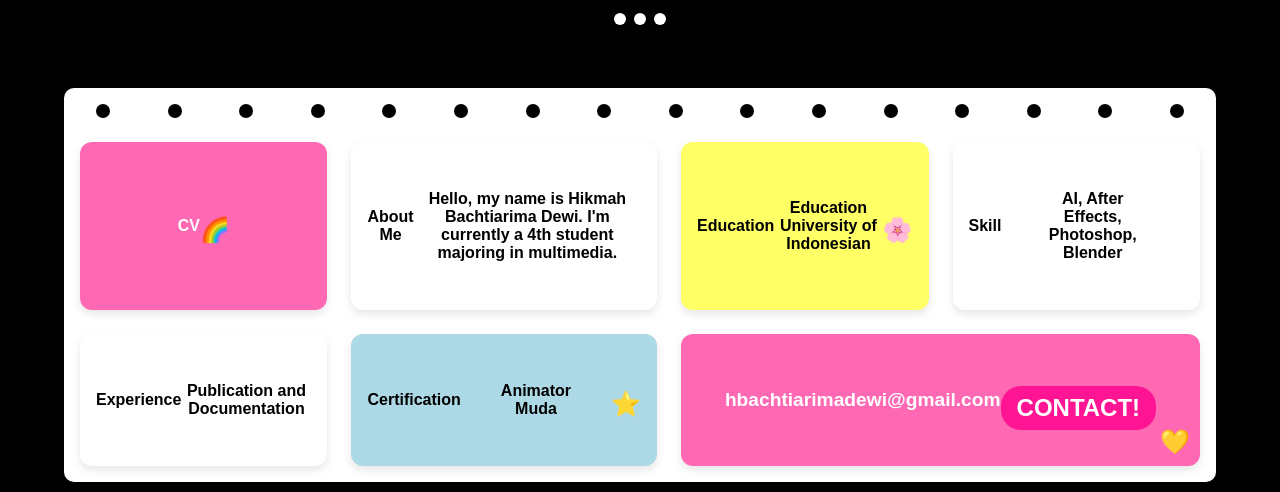
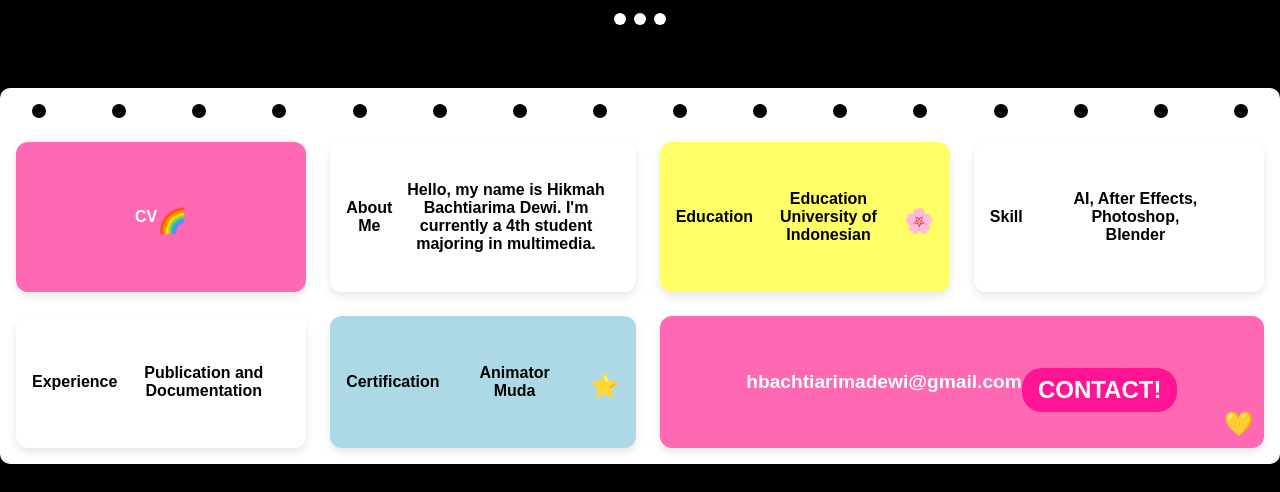
Before and after one commit to Hikmah-hub/Portfolio, a plain HTML site: page index.html in a window 1280 px wide. Shown: the part 276-768 px from the top of the page. Drawn offline with nearby package versions, Linux system fonts and the light colour scheme.

Commit message:
Update index.html

```diff
--- a/index.html
+++ b/index.html
@@ -254,8 +254,8 @@
   		background: white;
 		border-radius: 10px;
 		padding: 1rem;
-		max-width: 90%;
-		width: 90%;
+		max-width: 100%;
+		width: 100%;
 		box-shadow: 0 8px 20px rgba(0,0,0,0.2);
 		position: relative;
 		margin: 15px auto;
```
